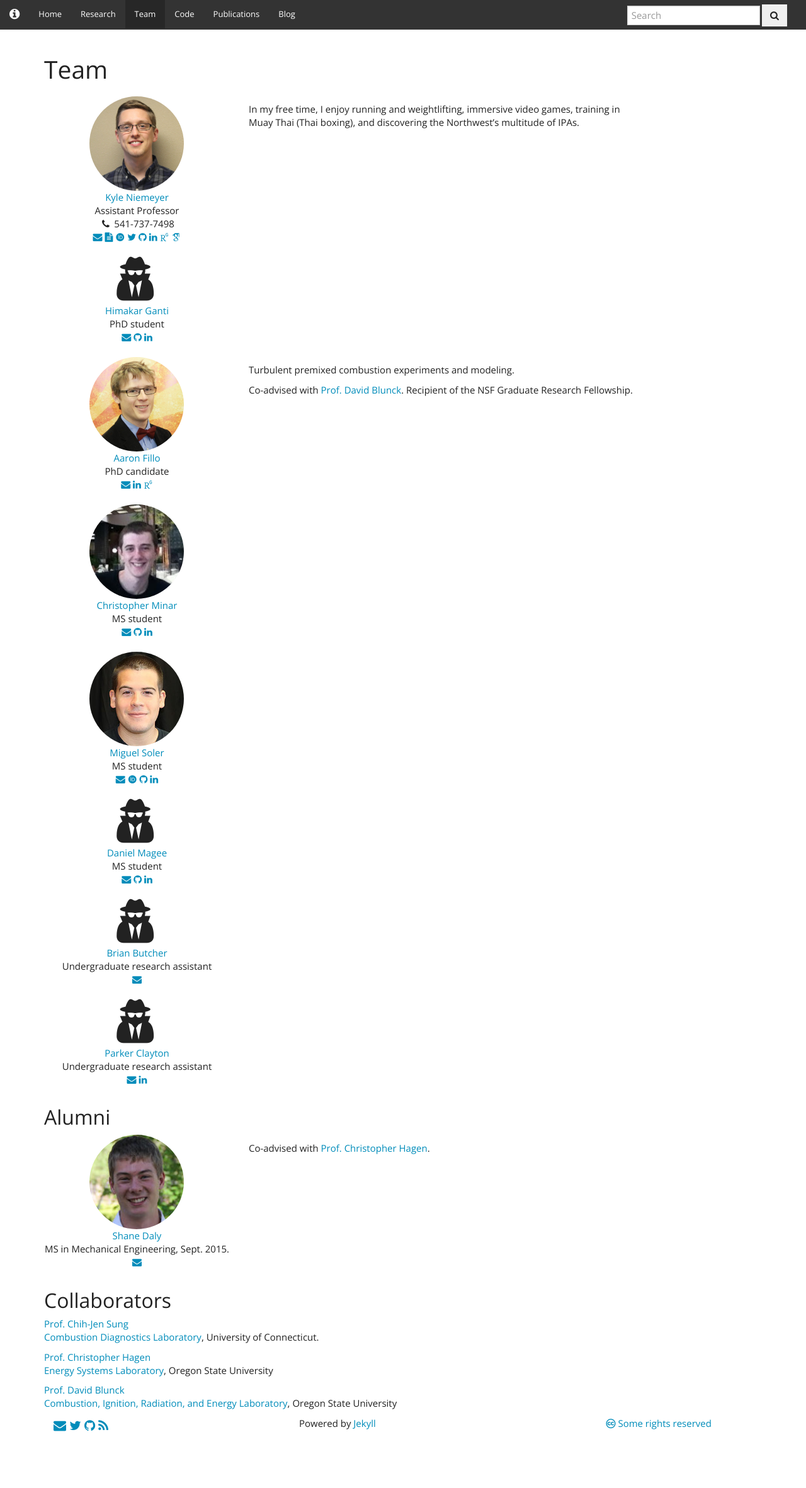
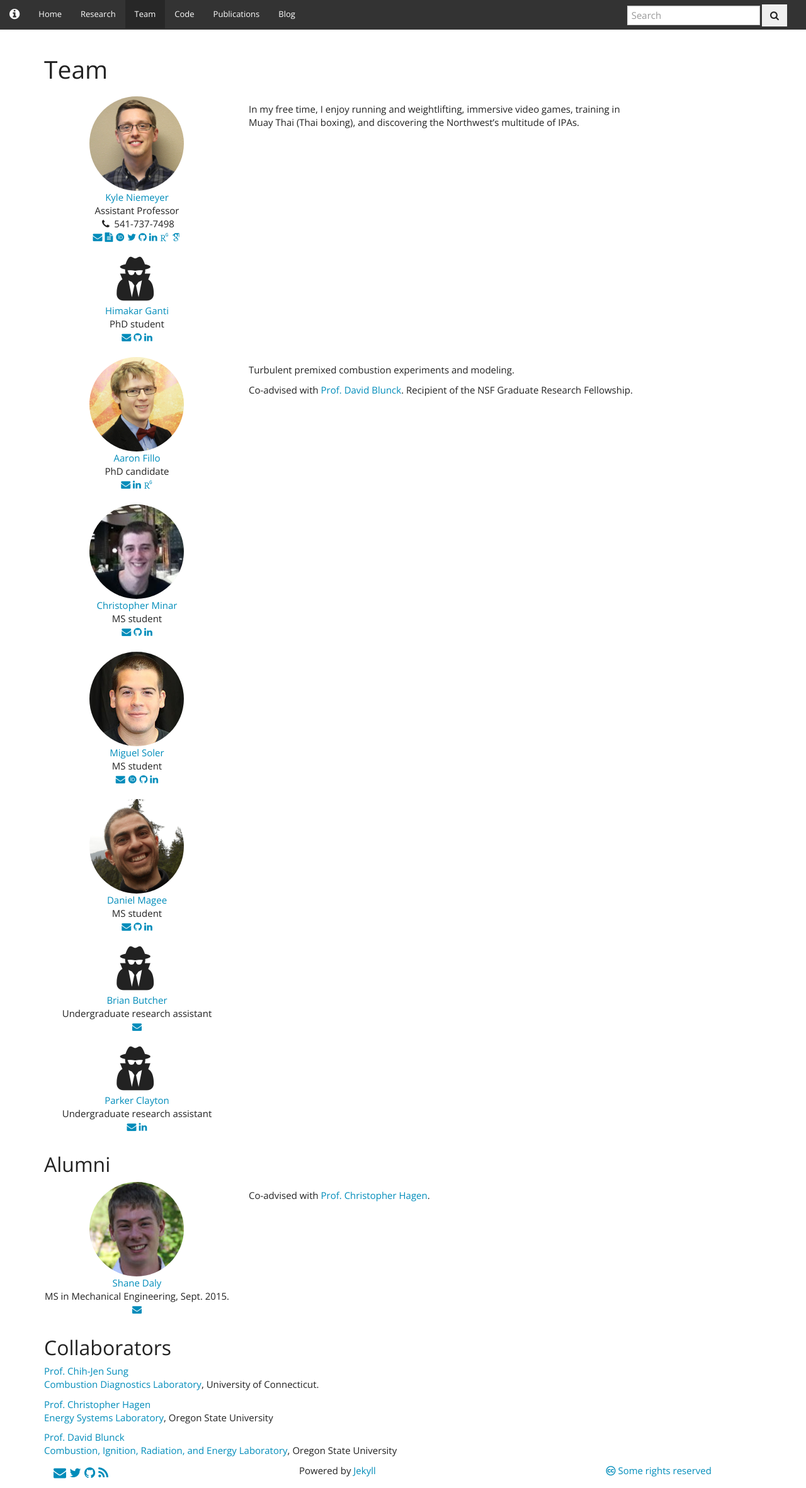
Before and after one commit to kyleniemeyer/kyleniemeyer.com, a Jekyll site: the page built from team/index.markdown, in a window 1280 px wide. Shown: the whole page at 63% size. Built offline with Jekyll 4.4.1, drawn with Linux system fonts in a browser that asks for light colours; nearby versions of some CDN libraries; some web fonts are replaced; comment, search, counter and statistics services are not loaded; before the commit the page ends 2288 px from its top, so only the background shows below that.

Commit message:
added pic of Dan Magee

```diff
--- a/team/index.markdown
+++ b/team/index.markdown
@@ -72,6 +72,7 @@ members:
     name:
       first: "Daniel"
       last: "Magee"
+    photo: "dan-magee.png"
     title: "MS student"
     homepage: "http://kyleniemeyer.com/team/"
     email: "mageed@oregonstate.edu"
```
Also changed, not shown: assets/img/dan-magee.png (added).
